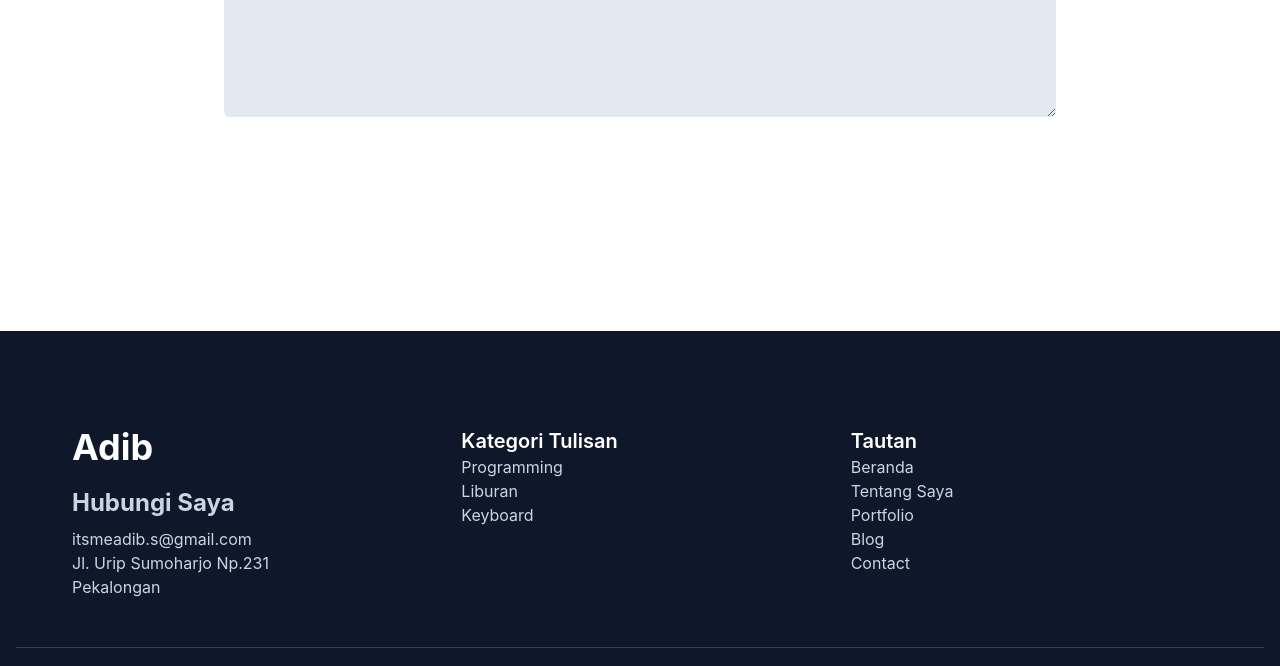
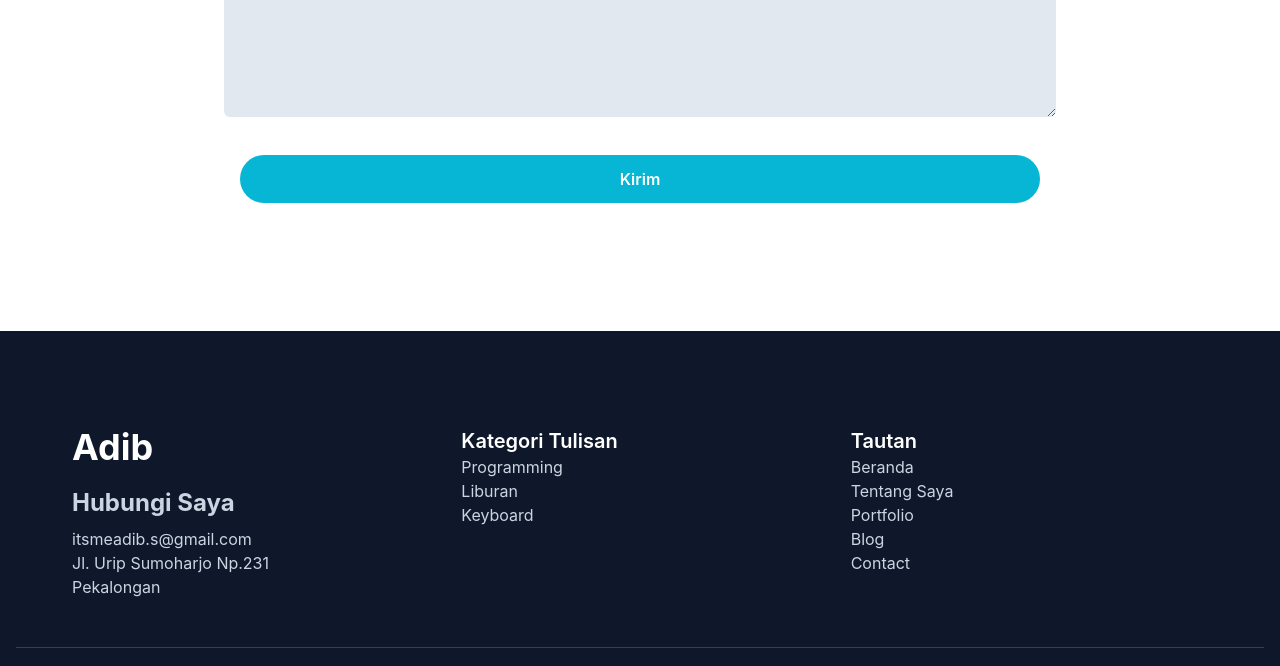
Before and after one commit to adibSetiawann/my-portfolio, a plain HTML site: page index.html in a window 1280 px wide. Shown: the part 4674-5340 px from the top of the page. Drawn offline with Linux system fonts and the light colour scheme.

Commit message:
button kirim

```diff
--- a/index.html
+++ b/index.html
@@ -273,7 +273,7 @@
               <textarea type="text" id="message" class="w-full bg-slate-200 text-dark p-3 rounded-md focus:outline-none focus:ring-primary focus:ring-1 focus:border-primary h-32"></textarea>
             </div>
             <div class="w-full px-4">
-              <button class="text-base font-semibold text-white py-3 px-8 rounded-full w-full hover:opacity-80 hover:shadow-lg transition duration-500">Kirim</button>
+              <button class="text-base font-semibold bg-primary text-white py-3 px-8 rounded-full w-full hover:opacity-80 hover:shadow-lg transition duration-500">Kirim</button>
             </div>
           </div>
         </form>
```
Also changed, not shown: dist/output.css.
